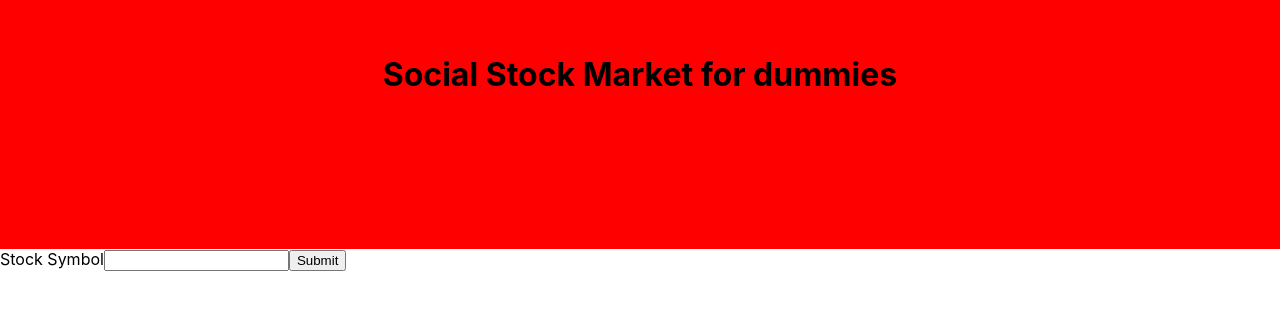
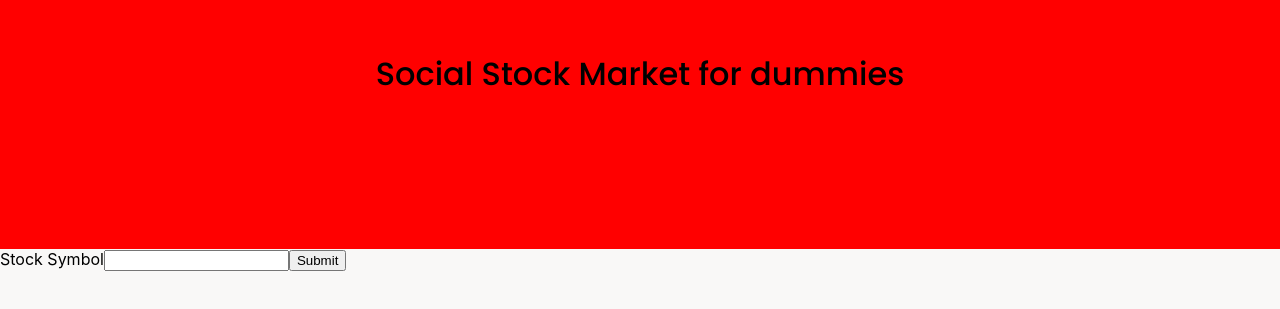
Before and after one commit to lady-rosie/my-app, a React (Create React App) app: page / in a window 1280 px wide. Shown: the part 101-410 px from the top of the page. Built offline with nearby package versions, Linux system fonts and the light colour scheme.

Commit message:
add fonts and colors to project

```diff
--- a/src/App.css
+++ b/src/App.css
@@ -1,3 +1,4 @@
+
 .App {
     text-align: center;
   }
--- a/src/styles/styles.scss
+++ b/src/styles/styles.scss
@@ -1,2 +1,11 @@
 @import 'header.scss';
 @import 'results.scss';
+@import 'variables.scss';
+
+body{
+    background-color: $offwhite;
+    h1, h2, h3, h4, h5, h6{
+        font-family: $header-font;
+        font-weight: 500;
+    }
+}
--- /dev/null
+++ b/src/styles/variables.scss
@@ -0,0 +1,15 @@
+@import url('https://fonts.googleapis.com/css2?family=Poppins:wght@500&family=Roboto:wght@300;500&display=swap');
+//fonts
+$header-font: 'Poppins';
+$body-font: 'Roboto';
+
+// colors
+$offwhite: #f9f8f7;
+$lightgrey: #E7EAEE;
+$grey: #465362;
+$teal: #50808E;
+$dark-purple: #170A1C;
+$red: #D62828;
+$orange: #FA9F42;
+$green: #52B788;
+$white:white;
```
Lines whose indentation alone changed are shown as unchanged.
